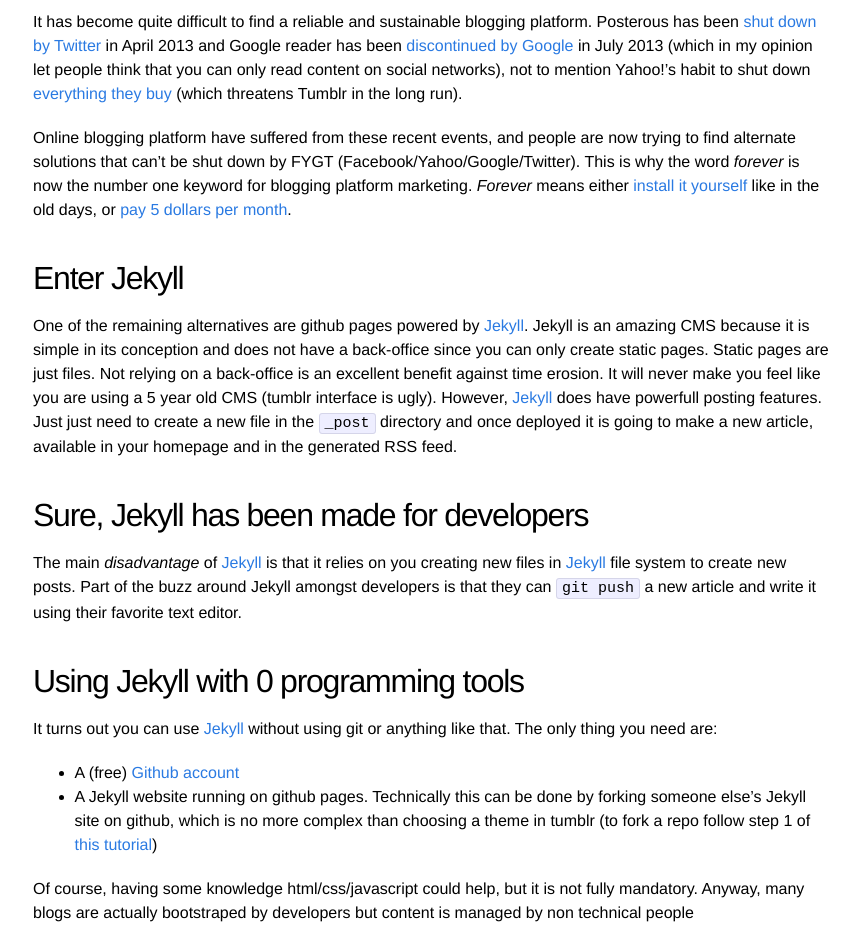
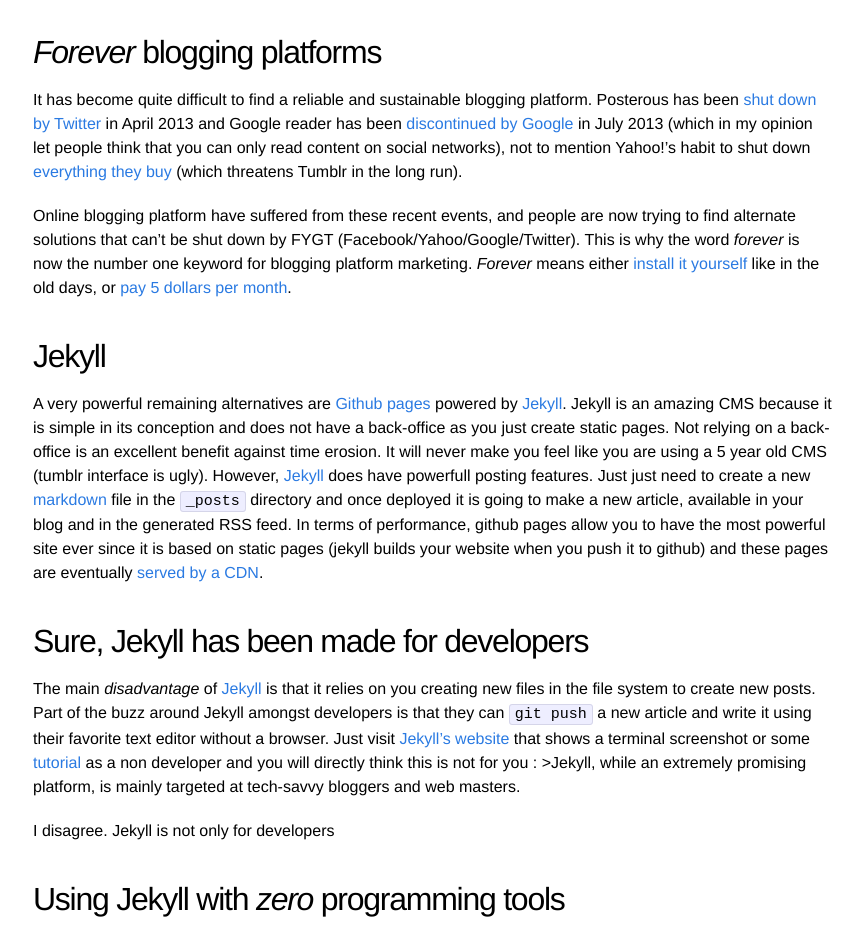
Before and after one commit to rpechayr/old-www, a Jekyll site: the page built from _posts/2014-07-29-jekyll-is-not-only-for-geeks.md, in a window 1280 px wide and 1400 px high, scrolled down 254 px. Shown: the top 938 px of the window, without its empty margins (207-1070 px from the left). Built offline with Jekyll 4.4.1, drawn with Linux system fonts in a browser that asks for light colours; some of the changed text lies outside the part shown.

Commit message:
Modified post

```diff
--- a/_posts/2014-07-29-jekyll-is-not-only-for-geeks.md
+++ b/_posts/2014-07-29-jekyll-is-not-only-for-geeks.md
@@ -3,27 +3,37 @@ layout: post
 title: No, Jekyll isn't for only for geeks
 category: blog
 ---
+**TL;DR** -  Anyone can use jekyll on github pages just like anyone can post content on tumblr. You just need to know about the add and edit button on github
 
-## *Forever* blogging platforms
+## _Forever_ blogging platforms
 
-It has become quite difficult to find a reliable and sustainable blogging platform. Posterous has been [shut down by Twitter](http://www.posterous.com/) in April 2013 and Google reader has been [discontinued by Google](http://www.google.com/reader/about/) in July 2013 (which in my opinion let people think that you can only read content on social networks), not to mention Yahoo!'s habit to shut down [everything they buy](http://bgr.com/2014/03/07/yahoo-shutting-down-startups/) (which threatens Tumblr in the long run).
+It has become quite difficult to find a reliable and sustainable blogging platform. Posterous has been [shut down by Twitter](http://www.posterous.com/) in April 2013 and Google reader has been [discontinued by Google](http://www.google.com/reader/about/) in July 2013 (which in my opinion let people think that you can only read content on social networks), not to mention Yahoo!’s habit to shut down [everything they buy](http://bgr.com/2014/03/07/yahoo-shutting-down-startups/) (which threatens Tumblr in the long run).
 
-Online blogging platform have suffered from these recent events, and people are now trying to find alternate solutions that can't be shut down by FYGT (Facebook/Yahoo/Google/Twitter). This is why the word *forever* is now the number one keyword for blogging platform marketing. *Forever* means either [install it yourself](https://ghost.org/pricing/) like in the old days, or [pay 5 dollars per month](https://posthaven.com/).
+Online blogging platform have suffered from these recent events, and people are now trying to find alternate solutions that can’t be shut down by FYGT (Facebook/Yahoo/Google/Twitter). This is why the word _forever_ is now the number one keyword for blogging platform marketing. _Forever_ means either [install it yourself](https://ghost.org/pricing/) like in the old days, or [pay 5 dollars per month](https://posthaven.com/).
 
-##Enter Jekyll
+## Jekyll
 
-One of the remaining alternatives are github pages powered by [Jekyll](http://jekyllrb.com/). Jekyll is an amazing CMS because it is simple in its conception and does not have a back-office since you can only create static pages. Static pages are just files. Not relying on a back-office is an excellent benefit against time erosion. It will never make you feel like you are using a 5 year old CMS (tumblr interface is ugly). However, [Jekyll](http://jekyllrb.com/) does have powerfull posting features. Just just need to create a new file in the `_post` directory and once deployed it is going to make a new article, available in your homepage and in the generated RSS feed.
+A very powerful remaining alternatives are [Github pages](https://pages.github.com/) powered by [Jekyll](http://jekyllrb.com/). Jekyll is an amazing CMS because it is simple in its conception and does not have a back-office as you just create static pages. Not relying on a back-office is an excellent benefit against time erosion. It will never make you feel like you are using a 5 year old CMS (tumblr interface is ugly). However, [Jekyll](http://jekyllrb.com/) does have powerfull posting features. Just just need to create a new [markdown](http://daringfireball.net/projects/markdown/) file in the `_posts` directory and once deployed it is going to make a new article, available in your blog and in the generated RSS feed.
+In terms of performance, github pages allow you to have the most powerful site ever since it is based on static pages (jekyll builds your website when you push it to github) and these pages are eventually [served by a CDN](https://github.com/blog/1715-faster-more-awesome-github-pages).
 
-##Sure, Jekyll has been made for developers
+## Sure, Jekyll has been made for developers
 
-The main *disadvantage* of [Jekyll](http://jekyllrb.com/) is that it relies on you creating new files in [Jekyll](http://jekyllrb.com/) file system to create new posts. Part of the buzz around Jekyll amongst developers is that they can `git push` a new article and write it using their favorite text editor.
+The main _disadvantage_ of [Jekyll](http://jekyllrb.com/) is that it relies on you creating new files in the file system to create new posts. Part of the buzz around Jekyll amongst developers is that they can `git push` a new article and write it using their favorite text editor without a browser. Just visit [Jekyll’s website](http://jekyllrb.com/) that shows a terminal screenshot or some [tutorial](http://learn.andrewmunsell.com/learn/jekyll-by-example/introduction) as a non developer and you will directly think this is not for you :
+&gt;Jekyll, while an extremely promising platform, is mainly targeted at tech-savvy bloggers and web masters.
 
-##Using Jekyll with 0 programming tools
+I disagree. Jekyll is not only for developers
 
-It turns out you can use [Jekyll](http://jekyllrb.com/) without using git or anything like that. The only thing you need are:
+## Using Jekyll with _zero_ programming tools
+
+It turns out you can use [Jekyll](http://jekyllrb.com/) without using a terminal, without git, without amazon S3 or anything like that. The only thing you need are:
 - A (free) [Github account](https://github.com/join)
-- A Jekyll website running on github pages. Technically this can be done by forking someone else's Jekyll site on github, which is no more complex than choosing a theme in tumblr (to fork a repo follow step 1 of [this tutorial](https://help.github.com/articles/fork-a-repo))
+- A Jekyll website running on github pages. Technically this can be done by forking someone else’s Jekyll site on github, which is as simple as choosing a theme in tumblr (to fork a repo follow step 1 of [this tutorial](https://help.github.com/articles/fork-a-repo))
 
-Of course, having some knowledge html/css/javascript could help, but it is not fully mandatory. Anyway, many blogs are actually bootstraped by developers but content is managed by non technical people
+Of course, having some knowledge html/css/javascript could help, but it is not fully mandatory. Anyway, many blogs are actually bootstraped by developers but content is managed by non technical people.
 
-Once you have your Jekyll website hosted on github pages, you can create articles, write content, upload pictures
+Once you have your Jekyll website hosted on github pages, you can create articles, write content (as of July 2014, you can’t upload pictures ni github without a terminal) :
+
+-   **To create an article**: navigate to the `_posts` directory and create a new file using the *discrete* + button![](https://camo.githubusercontent.com/8fdc501d6746c307ada3d168e5db7b8d1b12cd75/687474703a2f2f636c2e6c792f4c4c65302f6e65772d66696c652e6a7067) as explained [here](https://github.com/blog/1327-creating-files-on-github).
+You need to format the name of this file using the current date, like `2014-07-30-my-new-article.md` to make it work, which is not a big deal.
+
+- **To change the content of any file**: click the *discrete* edit button as [explained here](https://help.github.com/articles/editing-files-in-your-repository)
```
